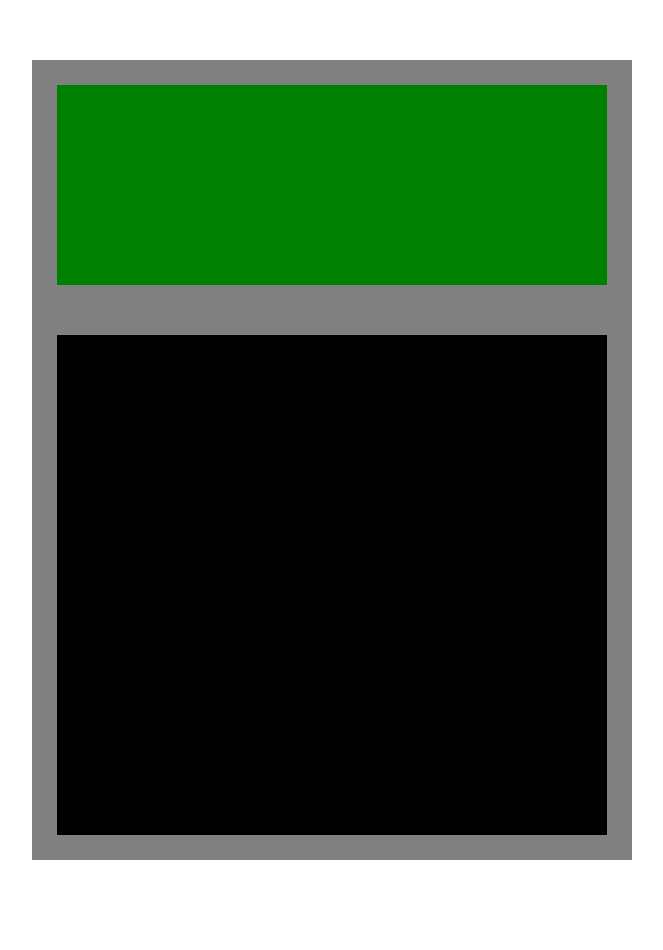
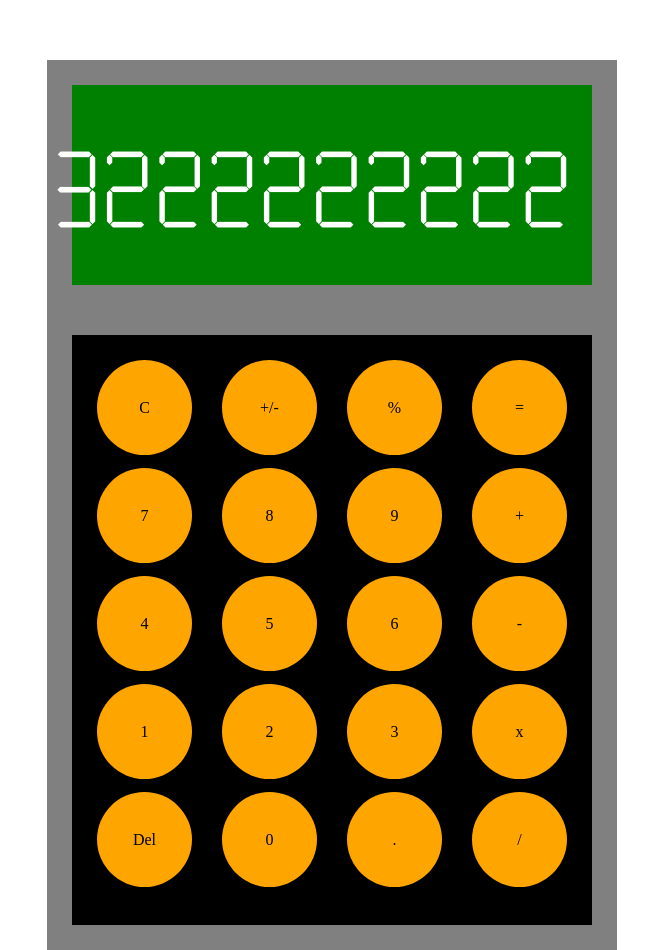
Before and after one commit to queben/calculator, a plain HTML site: page index.html in a window 1280 px wide. Shown: the part 148-1098 px from the top of the page, without its empty margins (308-971 px from the left). Before the commit the page ends 1016 px from the top, so only its background shows below. Drawn offline with Linux system fonts and the light colour scheme.

Commit message:
add font, create calculator body with buttons and colors

```diff
--- a/index.html
+++ b/index.html
@@ -5,13 +5,13 @@
         <meta charset="UTF-8">
         <title>Calculator Pro!</title>
         <link rel="stylesheet" href="./styles.css">
-        <script src="index.js"></script>
+        <script src="index.js" defer></script>
     </head>
 
     <body>
         <div class="topDiv"></div>
         <div class="calculatorBody">
-            <div class="displayValue"></div>
+            <div class="displayValue">3222222222</div>
             <div class="buttons"></div>
         </div>
     </body>
--- a/index.js
+++ b/index.js
@@ -0,0 +1,13 @@
+const buttons = document.querySelector('.buttons')
+const buttonElements = [
+    'C', '+/-', '%', '=', '7', '8', '9', '+', '4', '5', '6', '-', '1', '2', '3', 'x', 'Del', '0', '.', '/'
+]
+
+buttonElements.forEach(buttonEl => {
+    const button = document.createElement('div')
+    console.log(button)
+    button.textContent = buttonEl
+    button.classList.add('button')
+    button.classList.add(buttonEl)
+    buttons.appendChild(button)
+})
--- a/styles.css
+++ b/styles.css
@@ -11,8 +11,8 @@ body {
 
 .calculatorBody {
     background-color: gray;
-    width: 600px;
-    height: 800px;
+    width: 570px;
+    height: 890px;
     display: flex;
     flex-direction: column;
     justify-content: center;
@@ -20,14 +20,41 @@ body {
     gap: 50px;
 }
 
+@font-face {
+    font-family: 'digital-clock-font';
+    src: url('Calculator.ttf');
+}
+
 .displayValue {
     background-color: green;
-    width: 550px;
+    width: 480px;
     height: 200px;
+    color: white;
+    font-size: 120px;
+    display: flex;
+    justify-content: end;
+    align-items: center;
+    padding: 0px 20px;
+    font-family: 'digital-clock-font';
 }
 
 .buttons {
     background-color: black;
-    width: 550px;
-    height: 500px;
+    width: 470px;
+    height: 540px;
+    padding: 25px 25px;
+    display: flex;
+    flex-flow: row wrap;
+    justify-content: space-between;
 }
+
+.button {
+    background-color: orange;
+    width: 95px;
+    height: 95px;
+    border-radius: 50%;
+    display: flex;
+    justify-content: center;
+    align-items: center;
+    gap: 40px;
+}
```
Also changed, not shown: Calculator.ttf (added), clock-font.ttf (added).
